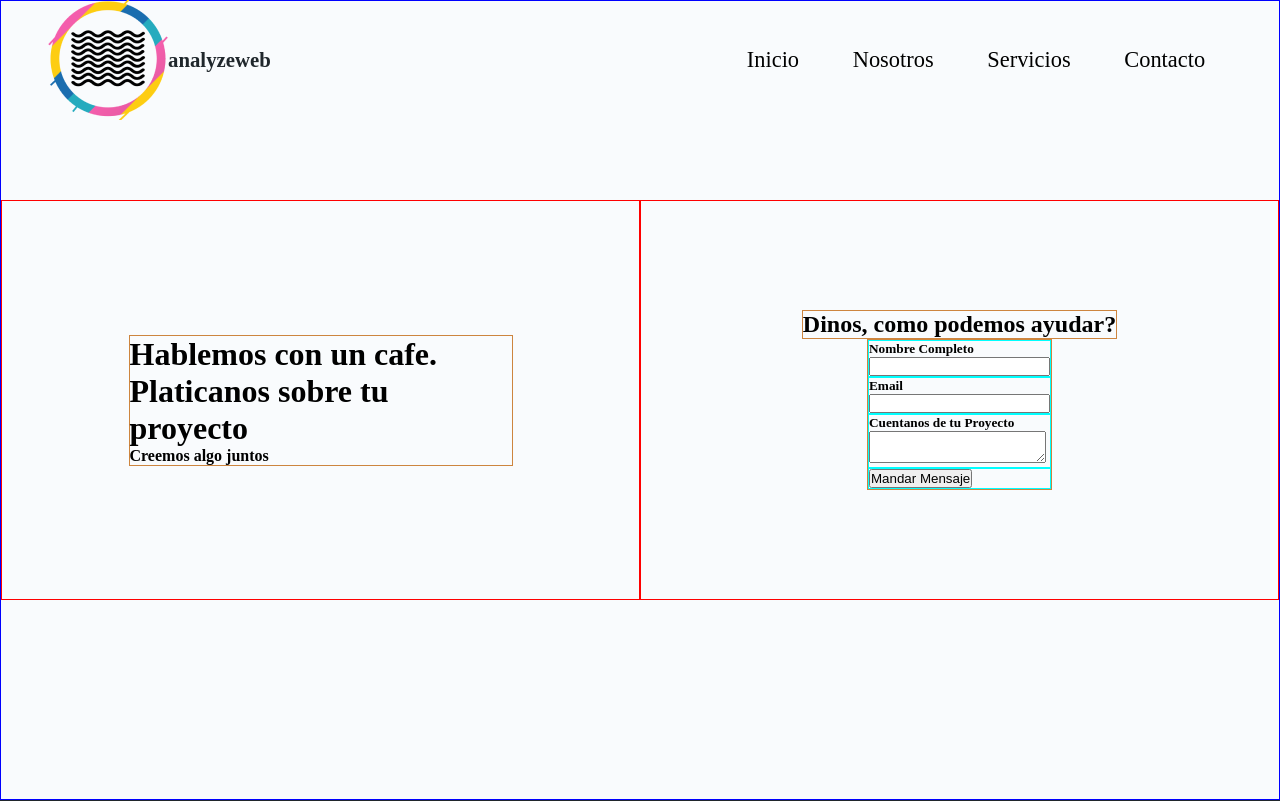
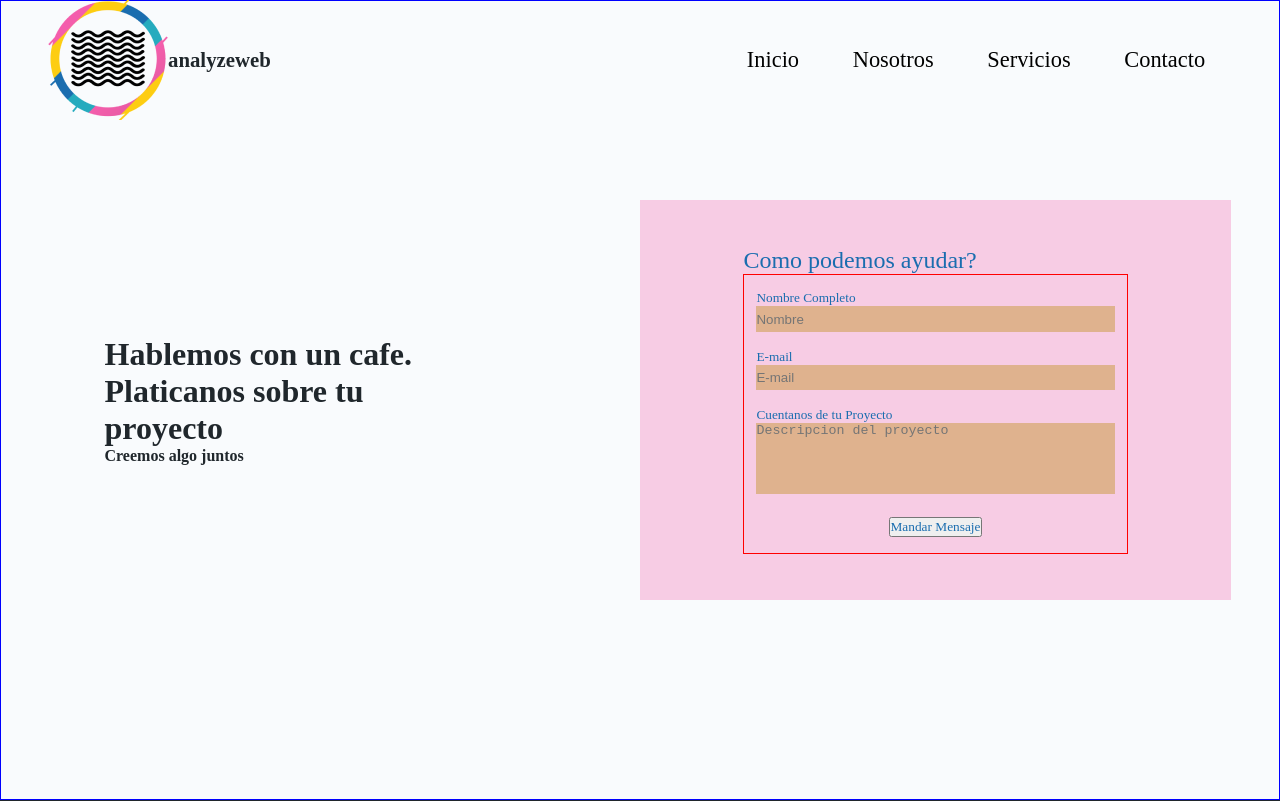
Before and after one commit to RandomAlien3096/analyzeweb, a React (Create React App) app: page /ContactPg in a window 1280 px wide. Shown: the top 801 px of the page. Built offline with nearby package versions, Linux system fonts and the light colour scheme.

Commit message:
form customization

```diff
--- a/src/pages/contactPg/ContactPg.jsx
+++ b/src/pages/contactPg/ContactPg.jsx
@@ -42,7 +42,7 @@ function DatagovPg() {
             </div>
             <div className = "analyzeweb__contactPg-form">
                 <div className = "analyzeweb__contactPg-form_title">
-                    <h2>Dinos, como podemos ayudar?</h2>
+                    <h2>Como podemos ayudar?</h2>
                 </div>
 
 
@@ -58,17 +58,19 @@ function DatagovPg() {
                         <input
                             id = "name_input"
                             type = 'text'
+                            placeholder = 'Nombre'
                             name = 'name_input' required
                         />
                     </div>
 
                     <div className="analyzeweb__contactPg-form_form-email">
                         <div id = 'email_title'>
-                            <h5>Email</h5>
+                            <h5>E-mail</h5>
                         </div>
                         <input
                             id = 'email_input'
                             type = 'email'
+                            placeholder = 'E-mail'
                             name = 'email_input' required
                         />
                     </div>
@@ -80,6 +82,7 @@ function DatagovPg() {
                         <textarea
                             id = 'text_input'
                             name = 'text_input'
+                            placeholder = 'Descripcion del proyecto'
                         />
                     </div>
 
--- a/src/pages/contactPg/contactPg.css
+++ b/src/pages/contactPg/contactPg.css
@@ -16,14 +16,17 @@
     align-items: center;
     height: 50vh;
     width: 50vw;
-    border: 1px solid red;
 }
 
 .analyzeweb__contactPg-content_title{
     display: flex;
     flex-direction: column;
     width: 30vw;
-    border: 1px solid peru;
+}
+
+.analyzeweb__contactPg-content_title h1, h4{
+    font-family: 'Montserrat';
+    color: #20272C;
 }
 
 .analyzeweb__contactPg-form{
@@ -33,31 +36,64 @@
     align-items: center;
     width: 50vw;
     height: 50vh;
+    margin: 6vmin;
+    background-color: rgba(241, 93, 170, 0.3);
+}
+
+.analyzeweb__contactPg-form h2, h5, button {
+    font-family: 'Montserrat';
+    color: #1A6DAF;
+    font-weight: 400;
+}
+
+.analyzeweb__contactPg-form_title{
+    width: 65%;
+}
+
+.analyzeweb__contactPg-form_form{
+    display: flex;
+    flex-direction: column;
+    justify-content: space-around;
+    height: 70%;
+    width: 65%;
+    padding-top: 1.5vmin;
+    padding-bottom: 1.5vmin;
     border: 1px solid red;
 }
 
-.analyzeweb__contactPg-form_title{
-    border: 1px solid peru;
+.analyzeweb__contactPg-form_form-name,
+.analyzeweb__contactPg-form_form-email {
+    width: 100%;
+    height: 20%;
+    padding-right: 1.5vmin;
+    padding-left: 1.5vmin;
 }
 
-.analyzeweb__contactPg-form_form{
-    border: 1px solid peru;
-}
-
-.analyzeweb__contactPg-form_form-name{
-    border: 1px solid cyan;
-}
-
-.analyzeweb__contactPg-form_form-email{
-    border: 1px solid cyan;
+.analyzeweb__contactPg-form_form-name input[type = text],
+.analyzeweb__contactPg-form_form-email input[type = email],
+.analyzeweb__contactPg-form_form-text textarea {
+    background-color: #DFB28E;
+    border: none;
+    width: 100%;
+    height: 50%;
 }
 
 .analyzeweb__contactPg-form_form-text{
-    border: 1px solid cyan;
+    width: 100%;
+    height: 40%;
+    padding-right: 1.5vmin;
+    padding-left: 1.5vmin;
+}
+
+.analyzeweb__contactPg-form_form-text textarea{
+    height: 70%;
+    resize: none;
 }
 
 .analyzeweb__contactPg-form_form-button{
-    border: 1px solid cyan;
+    display: flex;
+    justify-content: center;
+    width: 100%;
 }
 
 .analyzeweb__contactPg-footer{
```
